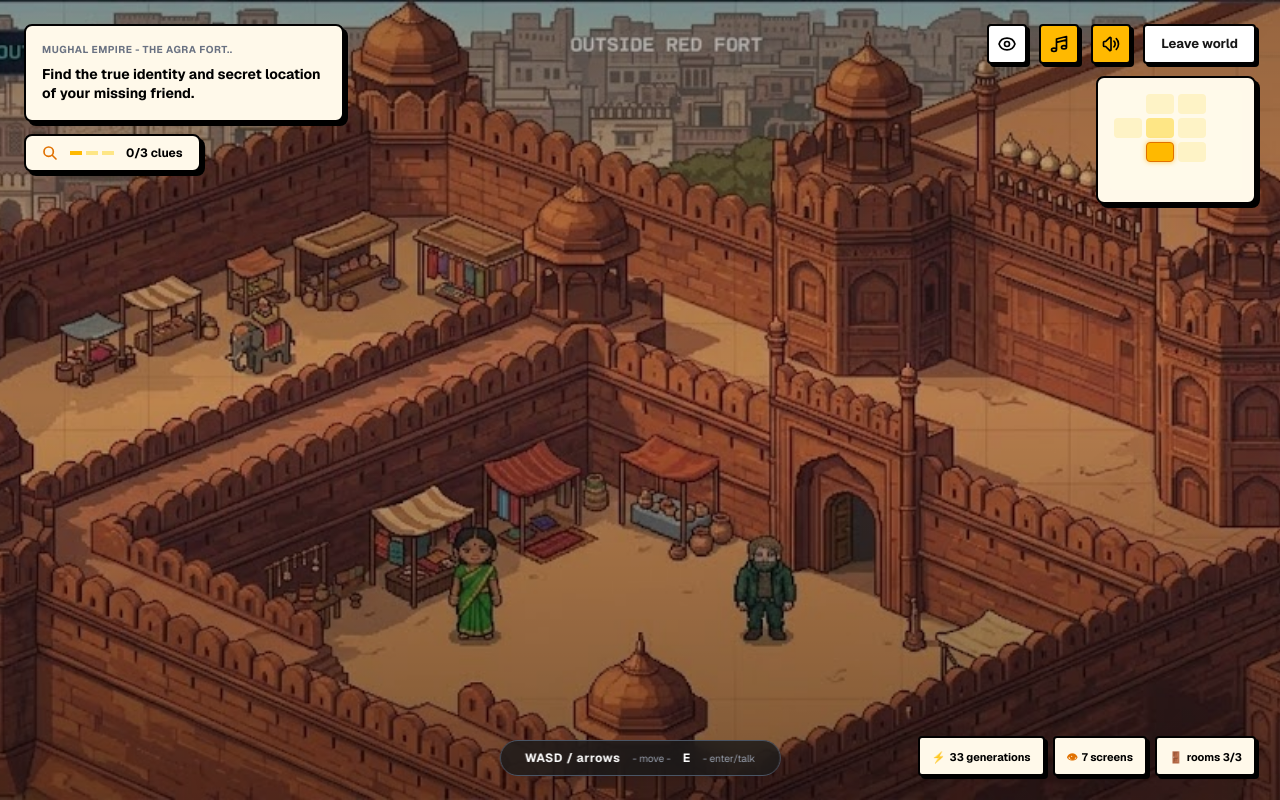
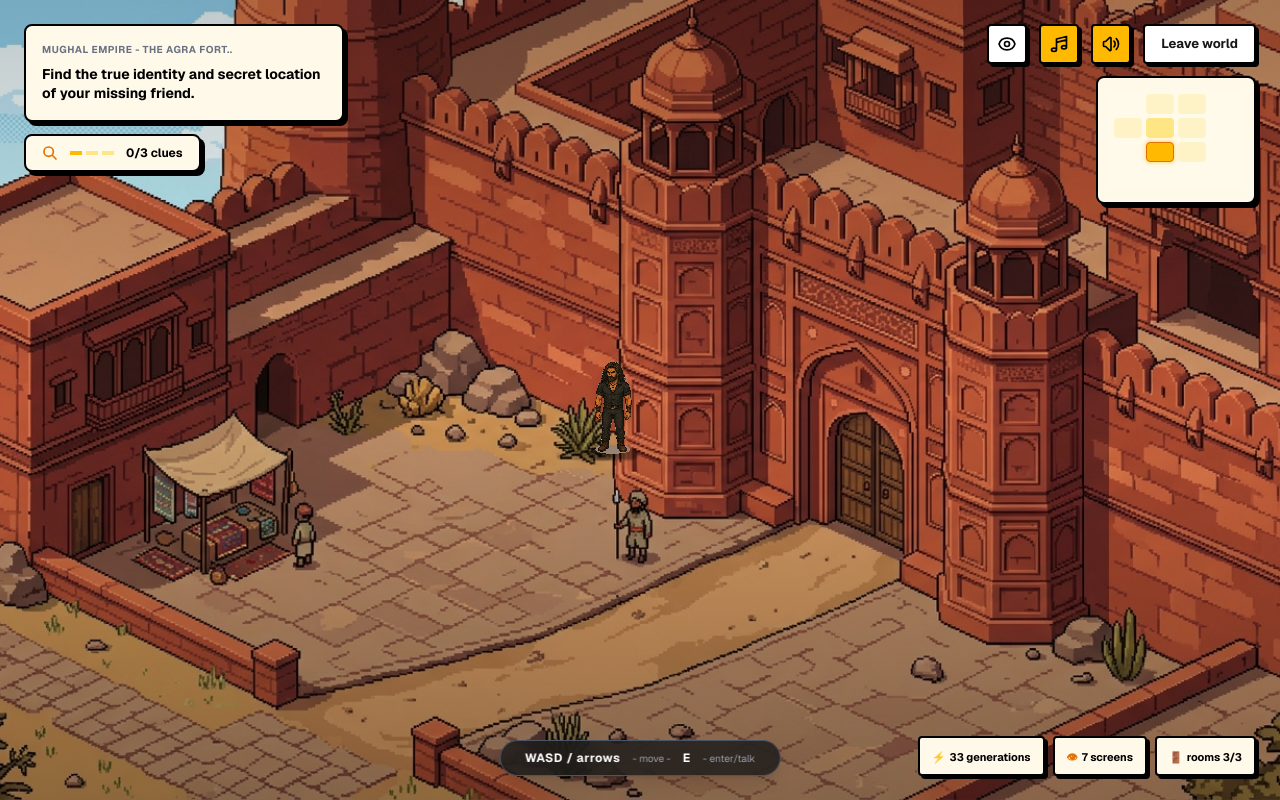
Before and after one commit to amitabhanmolpain/Bharat-Gatha-, a Next.js app in the folder frontend/: page /play/mughal in a window 1280 px wide. Built offline with nearby package versions, Linux system fonts and the light colour scheme.

Commit message:
Add main character sprite and interactive movement to Mughal game screen

```diff
--- a/frontend/app/play/mughal/page.tsx
+++ b/frontend/app/play/mughal/page.tsx
@@ -6,6 +6,9 @@ import { useRouter } from "next/navigation";
 
 export default function MughalGameScreen() {
   const [isLoading, setIsLoading] = useState(true);
+  const [playerPos, setPlayerPos] = useState({ x: 48, y: 58 });
+  const [facingLeft, setFacingLeft] = useState(false);
+  const [isMoving, setIsMoving] = useState(false);
   const router = useRouter();
 
   useEffect(() => {
@@ -15,6 +18,47 @@ export default function MughalGameScreen() {
     }, 2500);
     return () => clearTimeout(timer);
   }, []);
+
+  useEffect(() => {
+    if (isLoading) return;
+
+    const handleKeyDown = (e: KeyboardEvent) => {
+      const step = 2.5;
+      setPlayerPos((prev) => {
+        let newX = prev.x;
+        let newY = prev.y;
+
+        if (e.key === "ArrowLeft" || e.key === "a" || e.key === "A") {
+          newX = Math.max(22, prev.x - step);
+          setFacingLeft(true);
+          setIsMoving(true);
+        } else if (e.key === "ArrowRight" || e.key === "d" || e.key === "D") {
+          newX = Math.min(78, prev.x + step);
+          setFacingLeft(false);
+          setIsMoving(true);
+        } else if (e.key === "ArrowUp" || e.key === "w" || e.key === "W") {
+          newY = Math.max(38, prev.y - step);
+          setIsMoving(true);
+        } else if (e.key === "ArrowDown" || e.key === "s" || e.key === "S") {
+          newY = Math.min(82, prev.y + step);
+          setIsMoving(true);
+        }
+
+        return { x: newX, y: newY };
+      });
+    };
+
+    const handleKeyUp = () => {
+      setIsMoving(false);
+    };
+
+    window.addEventListener("keydown", handleKeyDown);
+    window.addEventListener("keyup", handleKeyUp);
+    return () => {
+      window.removeEventListener("keydown", handleKeyDown);
+      window.removeEventListener("keyup", handleKeyUp);
+    };
+  }, [isLoading]);
 
   if (isLoading) {
     return (
@@ -46,6 +90,27 @@ export default function MughalGameScreen() {
 
       {/* Screen Darkening/Vignette Overlay (subtle to match reference aesthetic) */}
       <div className="absolute inset-0 bg-gradient-to-b from-black/20 via-transparent to-black/30 pointer-events-none"></div>
+
+      {/* Main Guy Player Character Sprite */}
+      <div
+        className="absolute transition-all duration-100 ease-out pointer-events-none flex flex-col items-center z-10"
+        style={{
+          left: `${playerPos.x}%`,
+          top: `${playerPos.y}%`,
+          transform: `translate(-50%, -100%) scaleX(${facingLeft ? -1 : 1})`,
+        }}
+      >
+        {/* Foot Shadow */}
+        <div className="absolute bottom-1 w-12 h-3 bg-black/40 rounded-full blur-[1px]"></div>
+
+        {/* Character Sprite Image */}
+        <img
+          src="/player.png"
+          alt="Main Hero"
+          className={`w-28 h-28 object-contain drop-shadow-md ${isMoving ? "animate-bounce" : ""}`}
+          style={{ imageRendering: "pixelated" }}
+        />
+      </div>
 
       {/* --- UI OVERLAYS (Light Neo-Brutalism) --- */}
 
```
Also changed, not shown: frontend/public/bg-agra-fort.jpg, frontend/public/player.png (added).
